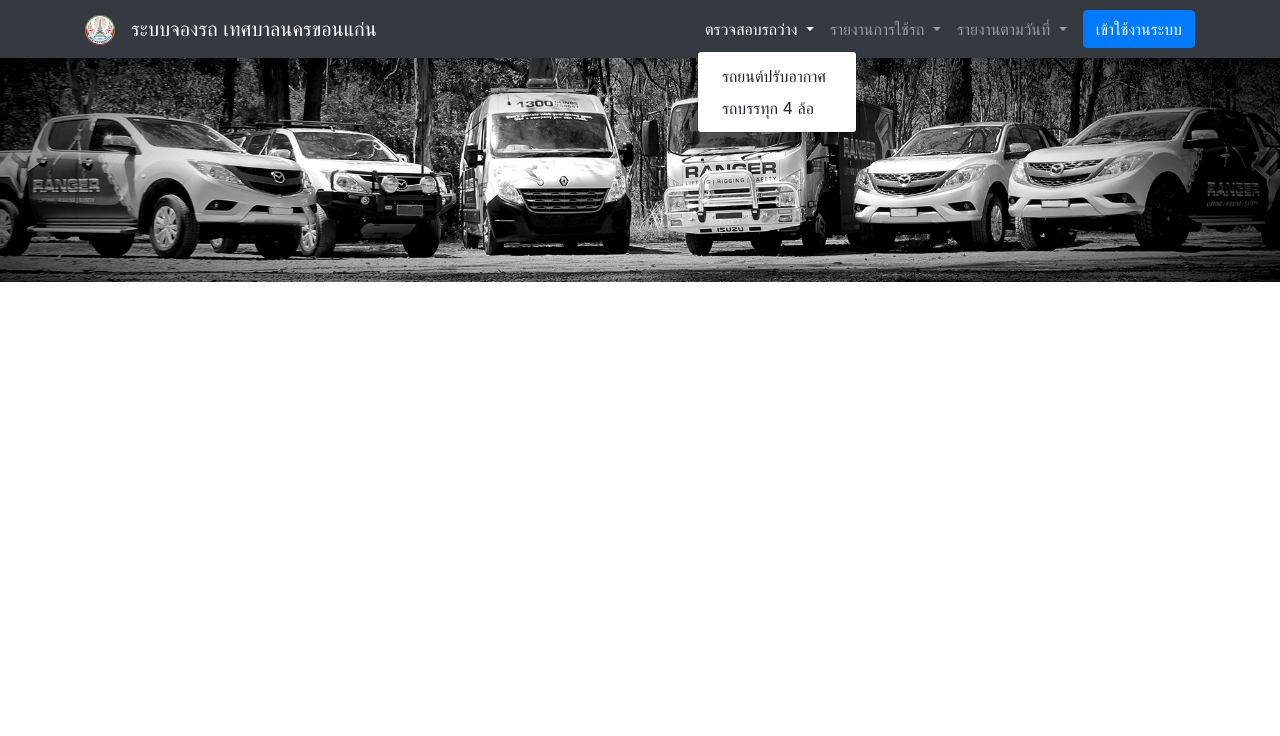
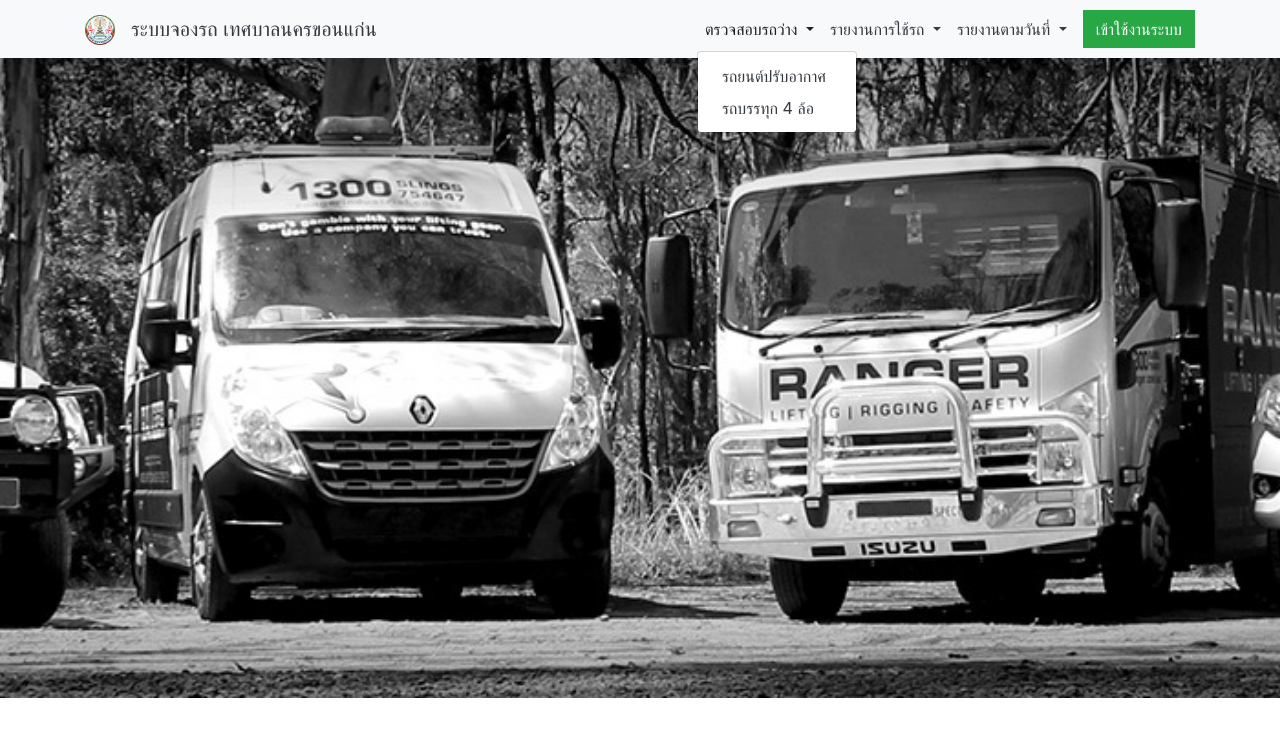
Before and after one commit to trwfs00/SEproject, a plain HTML site: page index.html in a window 1280 px wide. Both pictures are taken after a click on the button "ตรวจสอบรถว่าง". Drawn offline with nearby package versions, Linux system fonts and the light colour scheme.

Commit message:
change style/css | navbar | home-image

```diff
--- a/css/style.css
+++ b/css/style.css
@@ -2,4 +2,6 @@
     display: block;
     margin-left: auto;
     margin-right: auto;
+    height: 80vh;
+    object-fit: cover;
  }
--- a/index.html
+++ b/index.html
@@ -13,7 +13,7 @@
 
   </head>
   <body>
-    <nav class="navbar navbar-expand-lg navbar-dark bg-dark">
+    <nav class="navbar navbar-expand-lg navbar-dark bg-light">
       <div class="container">
   <!-- Just an image -->
 
@@ -21,7 +21,7 @@
     <img src="img/logo.png" width="30" height="30" alt="">
   </a>
 
-  <a class="navbar-brand" href="index.html">ระบบจองรถ เทศบาลนครขอนแก่น</a>
+  <a class="navbar-brand text-dark" href="index.html">ระบบจองรถ เทศบาลนครขอนแก่น</a>
   <button class="navbar-toggler" type="button" data-toggle="collapse" data-target="#navbarSupportedContent" aria-controls="navbarSupportedContent" aria-expanded="false" aria-label="Toggle navigation">
     <span class="navbar-toggler-icon"></span>
   </button>
@@ -29,28 +29,28 @@
   <div class="collapse navbar-collapse" id="navbarSupportedContent">
     <ul class="navbar-nav ml-auto">
 
-      <li class="nav-item dropdown">
-        <a class="nav-link dropdown-toggle" href="#" id="navbarDropdown" role="button" data-toggle="dropdown" aria-haspopup="true" aria-expanded="false">
+      <li class="nav-itegm dropdown">
+        <a class="nav-link dropdown-toggle text-dark" href="#" id="navbarDropdown" role="button" data-toggle="dropdown" aria-haspopup="true" aria-expanded="false">
           ตรวจสอบรถว่าง
         </a>
-        <div class="dropdown-menu" aria-labelledby="navbarDropdown">
-          <a class="dropdown-item" href="#">รถยนต์ปรับอากาศ</a>
-          <a class="dropdown-item" href="#">รถบรรทุก 4 ล้อ</a>
+        <div class="dropdown-menu text-dark" aria-labelledby="navbarDropdown">
+          <a class="dropdown-item text-dark" href="#">รถยนต์ปรับอากาศ</a>
+          <a class="dropdown-item text-dark" href="#">รถบรรทุก 4 ล้อ</a>
         </div>
       </li>
 
-      <li class="nav-item dropdown">
-        <a class="nav-link dropdown-toggle" href="#" id="navbarDropdown" role="button" data-toggle="dropdown" aria-haspopup="true" aria-expanded="false">
+      <li class="nav-item dropdown text-dark">
+        <a class="nav-link dropdown-toggle text-dark" href="#" id="navbarDropdown" role="button" data-toggle="dropdown" aria-haspopup="true" aria-expanded="false">
           รายงานการใช้รถ
         </a>
-        <div class="dropdown-menu" aria-labelledby="navbarDropdown">
+        <div class="dropdown-menu text-dark" aria-labelledby="navbarDropdown">
           <a class="dropdown-item" href="#">รถยนต์ปรับอากาศ</a>
           <a class="dropdown-item" href="#">รถบรรทุก 6 ล้อ</a>
         </div>
       </li>
 
             <li class="nav-item dropdown">
-        <a class="nav-link dropdown-toggle" href="#" id="navbarDropdown" role="button" data-toggle="dropdown" aria-haspopup="true" aria-expanded="false">
+        <a class="nav-link dropdown-toggle text-dark" href="#" id="navbarDropdown" role="button" data-toggle="dropdown" aria-haspopup="true" aria-expanded="false">
           รายงานตามวันที่
         </a>
         <div class="dropdown-menu" aria-labelledby="navbarDropdown">
@@ -61,7 +61,7 @@
 
     </ul>
     <div class="ml-md-2 my-lg-0">
-      <a href="login.php" class="btn btn-primary" role="button">เข้าใช้งานระบบ</a>
+      <a href="login.php" class="btn btn-success rounded-0" role="button">เข้าใช้งานระบบ</a>
     </div>
   </div>
   </div>
```
